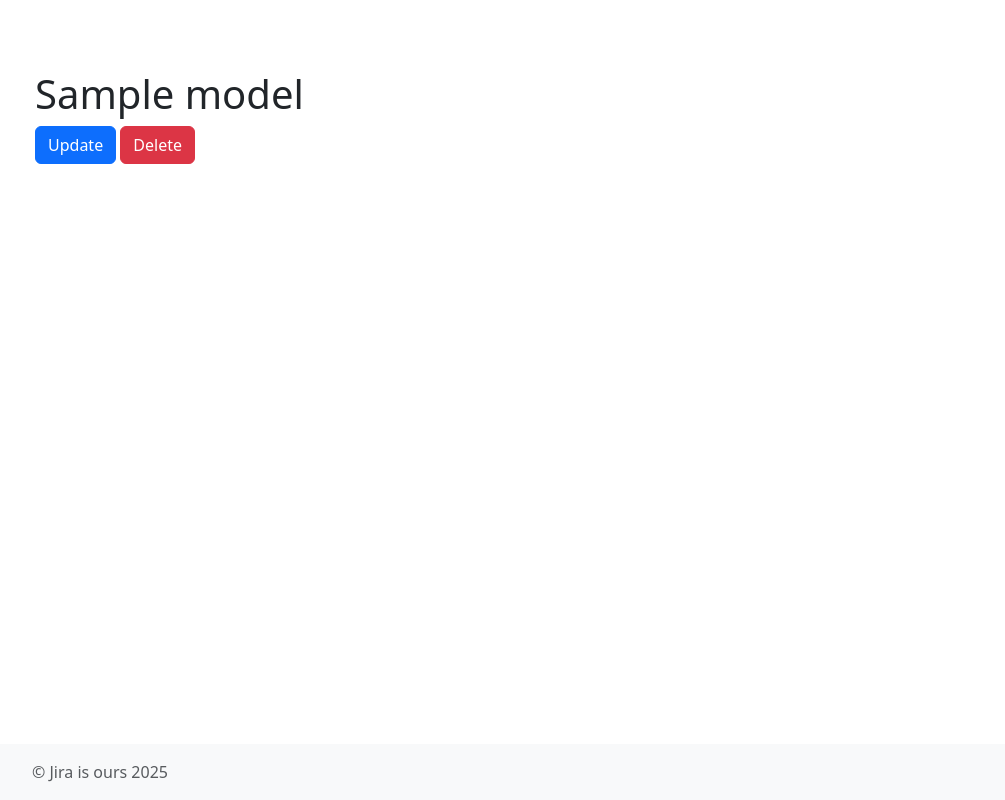
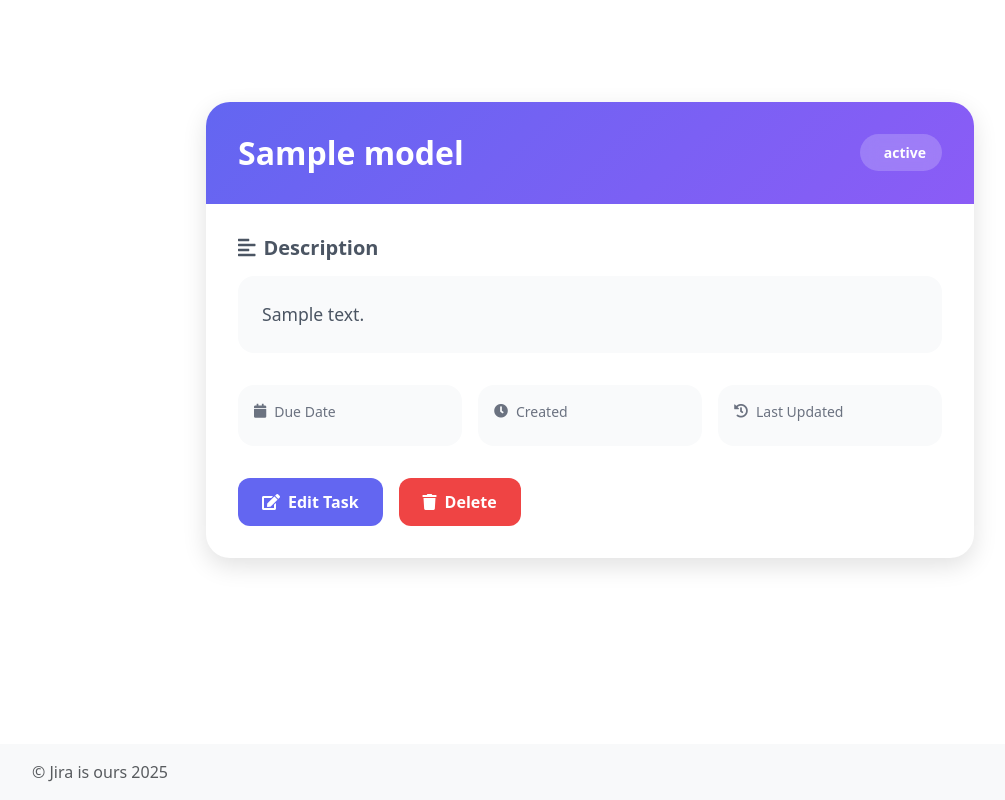
Before and after one commit to Rahimfa/Project-C1, a Yii app: template views/task/view.php in a window 1280 px wide. Shown: the whole page, without its empty margins (50-1055 px from the left). Run offline with PHP 8.4 and a stand-in for Yii, Linux system fonts and the light colour scheme; the template is opened without the code that fills it: most values are stand-ins (such as "Sample title", 1, 10 or a date in 2020); data that the repository does not hold is empty; some libraries are stand-ins or nearby versions.

Commit message:
Task view design improved for better UI and UX

```diff
--- a/views/task/view.php
+++ b/views/task/view.php
@@ -1,40 +1,220 @@
 <?php
 
 use yii\helpers\Html;
-use yii\widgets\DetailView;
 
 /** @var yii\web\View $this */
 /** @var app\models\Task $model */
 
 $this->title = $model->title;
 \yii\web\YiiAsset::register($this);
+$this->registerCssFile('https://cdnjs.cloudflare.com/ajax/libs/font-awesome/5.15.4/css/all.min.css');
+$this->registerCssFile('https://fonts.googleapis.com/css2?family=Inter:wght@400;500;600;700&display=swap');
+// Register CSS for modern styling
+$this->registerCss("
+    .task-container {
+        max-width: 800px;
+        margin: 2rem auto;
+        padding: 0 1rem;
+    }
+    .task-card {
+        background: white;
+        border-radius: 24px;
+        box-shadow: 0 8px 24px rgba(0, 0, 0, 0.12);
+        overflow: hidden;
+    }
+    .task-header {
+        background: linear-gradient(135deg, #6366f1 0%, #8b5cf6 100%);
+        color: white;
+        padding: 2rem;
+        position: relative;
+    }
+    .task-title {
+        font-size: 2rem;
+        font-weight: 700;
+        margin: 0;
+        padding-right: 100px;
+    }
+    .task-status-badge {
+        position: absolute;
+        top: 2rem;
+        right: 2rem;
+        padding: 0.5rem 1rem;
+        border-radius: 50px;
+        font-weight: 600;
+        font-size: 0.875rem;
+        display: flex;
+        align-items: center;
+        gap: 0.5rem;
+        background: rgba(255, 255, 255, 0.2);
+        backdrop-filter: blur(8px);
+    }
+    .task-content {
+        padding: 2rem;
+    }
+    .task-section {
+        margin-bottom: 2rem;
+    }
+    .task-section-title {
+        font-size: 1.25rem;
+        font-weight: 600;
+        color: #4b5563;
+        margin-bottom: 1rem;
+        display: flex;
+        align-items: center;
+        gap: 0.5rem;
+    }
+    .task-description {
+        background: #f9fafb;
+        border-radius: 16px;
+        padding: 1.5rem;
+        color: #4b5563;
+        line-height: 1.6;
+        font-size: 1.1rem;
+    }
+    .task-meta-grid {
+        display: grid;
+        grid-template-columns: repeat(auto-fit, minmax(200px, 1fr));
+        gap: 1rem;
+        margin-bottom: 2rem;
+    }
+    .meta-item {
+        background: #f9fafb;
+        border-radius: 16px;
+        padding: 1rem;
+    }
+    .meta-label {
+        font-size: 0.875rem;
+        color: #6b7280;
+        margin-bottom: 0.5rem;
+        display: flex;
+        align-items: center;
+        gap: 0.5rem;
+    }
+    .meta-value {
+        font-weight: 600;
+        color: #111827;
+    }
+    .task-actions {
+        display: flex;
+        gap: 1rem;
+        margin-top: 2rem;
+    }
+    .btn-modern {
+        padding: 0.75rem 1.5rem;
+        border-radius: 12px;
+        font-weight: 600;
+        display: flex;
+        align-items: center;
+        gap: 0.5rem;
+        transition: all 0.2s;
+    }
+    .btn-primary-modern {
+        background: #6366f1;
+        color: white;
+        border: none;
+    }
+    .btn-primary-modern:hover {
+        background: #4f46e5;
+        transform: translateY(-2px);
+    }
+    .btn-danger-modern {
+        background: #ef4444;
+        color: white;
+        border: none;
+    }
+    .btn-danger-modern:hover {
+        background: #dc2626;
+        transform: translateY(-2px);
+    }
+");
 ?>
-<div class="task-view">
 
-    <h1><?= Html::encode($this->title) ?></h1>
+<div class="task-container">
+    <div class="task-card">
+        <!-- Task Header with Status -->
+        <div class="task-header">
+            <h1 class="task-title"><?= Html::encode($model->title) ?></h1>
+            <div class="task-status-badge">
+                <?php
+                $statusIcon = '';
+                switch(strtolower($model->status)) {
+                    case 'pending':
+                        $statusIcon = 'fa fa-hourglass-start';
+                        break;
+                    case 'in_progress':
+                        $statusIcon = 'fa fa-running';
+                        break;
+                    case 'completed':
+                        $statusIcon = 'fa fa-check-circle';
+                        break;
+                }
+                ?>
+                <i class="<?= $statusIcon ?>"></i>
+                <?= Html::encode($model->status) ?>
+            </div>
+        </div>
 
-    <p>
-        <?= Html::a('Update', ['update', 'id' => $model->id], ['class' => 'btn btn-primary']) ?>
-        <?= Html::a('Delete', ['delete', 'id' => $model->id], [
-            'class' => 'btn btn-danger',
-            'data' => [
-                'confirm' => 'Are you sure you want to delete this item?',
-                'method' => 'post',
-            ],
-        ]) ?>
-    </p>
+        <!-- Task Content -->
+        <div class="task-content">
+            <!-- Description Section -->
+            <div class="task-section">
+                <h2 class="task-section-title">
+                    <i class="fa fa-align-left"></i> Description
+                </h2>
+                <div class="task-description">
+                    <?= Html::encode($model->description) ?>
+                </div>
+            </div>
 
-    <?= DetailView::widget([
-        'model' => $model,
-        'attributes' => [
-            'id',
-            'title',
-            'description:ntext',
-            'status',
-            'due_date',
-            'created_at',
-            'updated_at',
-        ],
-    ]) ?>
+            <!-- Meta Information Grid -->
+            <div class="task-meta-grid">
+                <div class="meta-item">
+                    <div class="meta-label">
+                        <i class="fa fa-calendar"></i> Due Date
+                    </div>
+                    <div class="meta-value">
+                        <?= Yii::$app->formatter->asDate($model->due_date, 'php:F j, Y') ?>
+                    </div>
+                </div>
 
+                <div class="meta-item">
+                    <div class="meta-label">
+                        <i class="fa fa-clock"></i> Created
+                    </div>
+                    <div class="meta-value">
+                        <?= Yii::$app->formatter->asRelativeTime($model->created_at) ?>
+                    </div>
+                </div>
+
+                <div class="meta-item">
+                    <div class="meta-label">
+                        <i class="fa fa-history"></i> Last Updated
+                    </div>
+                    <div class="meta-value">
+                        <?= Yii::$app->formatter->asRelativeTime($model->updated_at) ?>
+                    </div>
+                </div>
+            </div>
+
+            <!-- Action Buttons -->
+            <div class="task-actions">
+                <?= Html::a(
+                    '<i class="fa fa-edit"></i> Edit Task',
+                    ['update', 'id' => $model->id],
+                    ['class' => 'btn btn-modern btn-primary-modern']
+                ) ?>
+                <?= Html::a(
+                    '<i class="fa fa-trash"></i> Delete',
+                    ['delete', 'id' => $model->id],
+                    [
+                        'class' => 'btn btn-modern btn-danger-modern',
+                        'data' => [
+                            'confirm' => 'Are you sure you want to delete this task?',
+                            'method' => 'post',
+                        ],
+                    ]
+                ) ?>
+            </div>
+        </div>
+    </div>
 </div>
```
